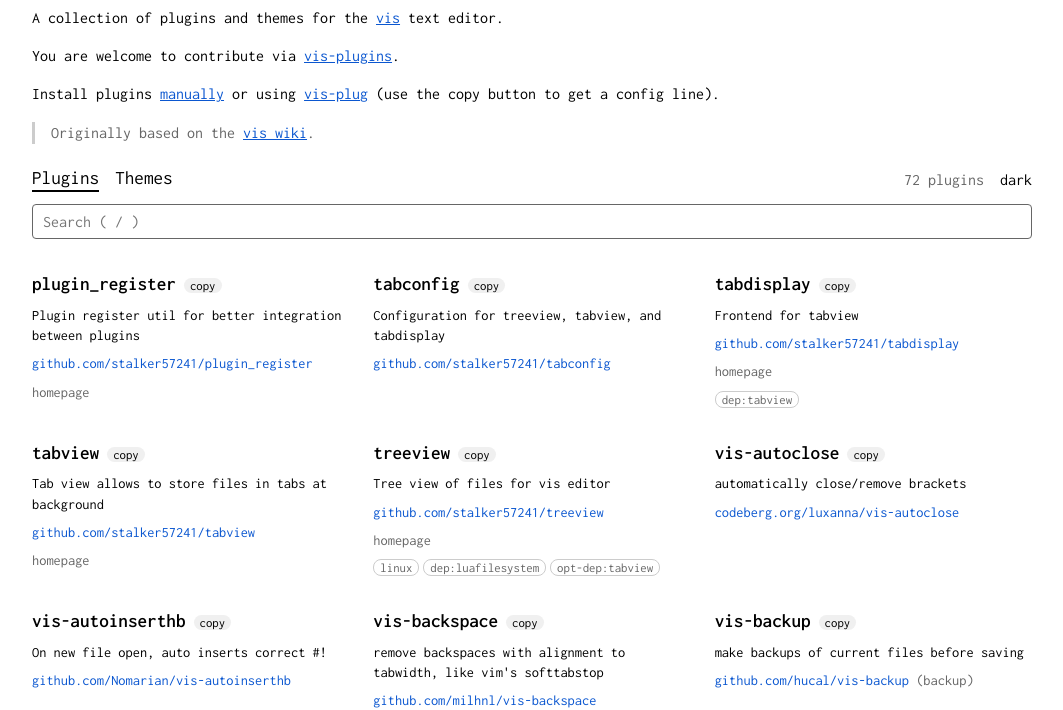
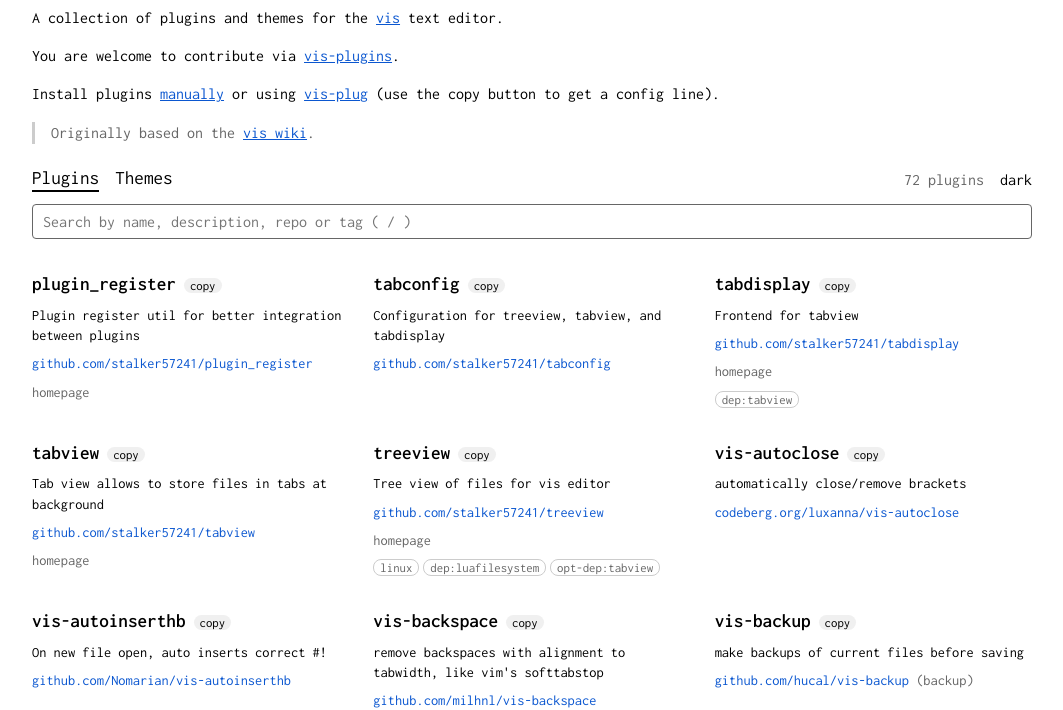
Before and after one commit to erf/vis-plugins, a plain HTML site: page index.html in a window 1280 px wide. Shown: the part 97-807 px from the top of the page, without its empty margins (108-1171 px from the left). Drawn offline with Linux system fonts and the light colour scheme.

Commit message:
Clarify what the search matches in placeholder

```diff
--- a/index.html
+++ b/index.html
@@ -24,7 +24,7 @@
 		<button id="theme-toggle" aria-label="Toggle dark mode"></button>
 	</nav>
 
-	<input type="search" id="search" placeholder="Search ( / )" aria-label="Search" autocomplete="off" autofocus>
+	<input type="search" id="search" placeholder="Search by name, description, repo or tag ( / )" aria-label="Search" autocomplete="off" autofocus>
 
 	<main>
 		<ul id="plugins" class="container"></ul>
```
